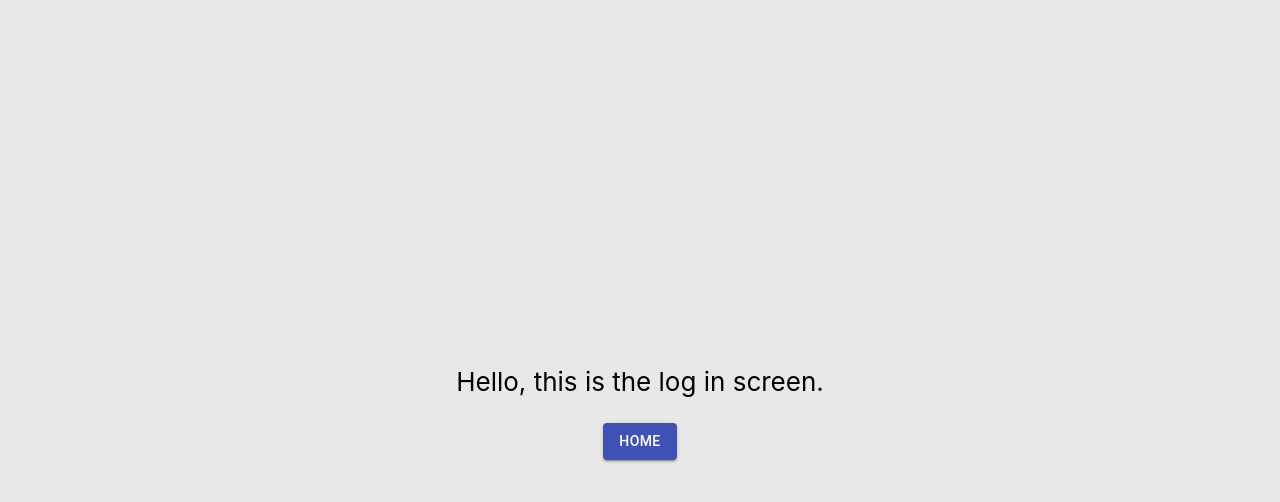
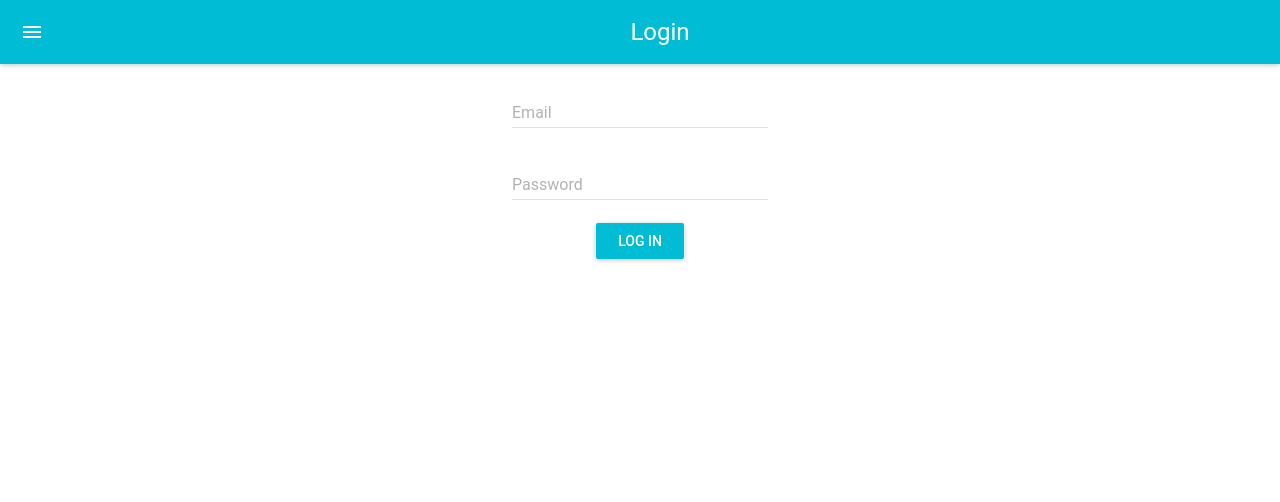
Before and after one commit to fabiolarobles1/los-reyes-de-la-punta-frontend, a React (Create React App) app: page / in a window 1280 px wide. Shown: the top 502 px of the page. Built offline with nearby package versions, Linux system fonts and the light colour scheme.

Commit message:
starting logging page

```diff
--- a/package.json
+++ b/package.json
@@ -7,6 +7,7 @@
     "@testing-library/jest-dom": "^4.2.4",
     "@testing-library/react": "^9.5.0",
     "@testing-library/user-event": "^7.2.1",
+    "material-ui": "^0.20.2",
     "react": "^16.13.1",
     "react-dom": "^16.13.1",
     "react-router-dom": "^5.2.0",
--- a/src/components/Login/Login.js
+++ b/src/components/Login/Login.js
@@ -1,18 +1,19 @@
 import React, { Component } from "react";
-import Button from "@material-ui/core/Button";
-import history from "../../Routing/history";
 import "./Login.css";
+import MainForm from './MainForm'
 
 class Login extends Component {
   render() {
     return (
       <div className="Login">
-        <header className="Login-header">
-          <p>Hello, this is the log in screen.</p>
-          <Button variant="contained" color="primary" onClick={() => history.push("/home")} >
+         <MainForm/>
+        <br/>
+          {/* <Button variant="contained" color="primary" onClick={() => history.push("/home")} >
             Home
-          </Button>
-        </header>
+          </Button>  */}
+          {/*<header className="Login-header">
+          {/* <p>Hello, this is the log in screen.</p>
+        </header> */}
       </div>
     );
   }
--- /dev/null
+++ b/src/components/Login/LoginForm.js
@@ -0,0 +1,58 @@
+import React, { Component } from "react";
+import MuiThemeProvider from "material-ui/styles/MuiThemeProvider";
+import AppBar from "material-ui/AppBar";
+import TextField from "material-ui/TextField";
+import RaisedButton from "material-ui/RaisedButton";
+import history from '../../Routing/history'
+
+
+export class LoginForm extends Component {
+  continue = (e) => {
+    e.preventDefault();
+    this.props.nextStep();
+  };
+
+  render() {
+    const { values, handleChange } = this.props;
+
+    return (
+      <MuiThemeProvider>
+        <React.Fragment>
+          <AppBar title="Login"  />
+          <TextField
+            hintText="Enter your email"
+            floatingLabelText="Email"
+            onChange={handleChange("email")}
+            defaultValue={values.email}
+          />
+          <br />
+          <TextField
+            type="password"
+            hintText="Enter your password"
+            floatingLabelText="Password"
+            onChange={handleChange("password")}
+            defaultValue={values.password}
+          />
+          <br />
+          <RaisedButton
+            label="Log in"
+            primary={true}
+            style={styles.button}
+            onClick={() => history.push("/home")}
+
+          />
+        </React.Fragment>
+      </MuiThemeProvider>
+    );
+  }
+}
+
+
+const styles = {
+  button: {
+    margin: 15,
+  },
+
+};
+
+export default LoginForm;
--- /dev/null
+++ b/src/components/Login/MainForm.js
@@ -0,0 +1,63 @@
+import React, { Component } from 'react';
+import LoginForm from './LoginForm';
+import SignUpForm from '../Sign Up/SignUpForm';
+
+export class MainForm extends Component {
+    state = {
+        step: 1,
+        firstName : '',
+        lastName: '',
+        studentNumber: '',
+        email: '',
+        degree: '',
+        password: ''
+    }
+
+    //Proceed to next step
+    nextStep = () => {
+        const {step} = this.state;
+        this.setState({
+            step: step + 1
+        });
+    }
+
+     //Back to prev state
+     prevStep = () => {
+        const {step} = this.state;
+        this.setState({
+            step: step - 1
+        });
+    }
+
+
+    //Handle fields change
+    handleChange = input => e => {
+        this.setState({[input]: e.target.value});
+    }
+
+
+    render() {
+        const {step} = this.state;
+        const { firstName, lastName, studentNumber, email, degree,  password} = this.state
+        const values = { firstName, lastName, studentNumber, email, degree,  password}
+        switch(step)  {
+            case 1:
+                return(
+                   <LoginForm
+                        nextStep = {this.nextStep}
+                        handleChange={this.handleChange}
+                        values = {values}
+                   />
+                )
+            case 2:
+                return <SignUpForm
+                nextStep = {this.nextStep}
+                prevStep = {this.prevStep}
+                handleChange={this.handleChange}
+                values = {values}
+                />
+        }
+    }
+}
+
+export default MainForm
--- /dev/null
+++ b/src/components/Sign Up/SignUpForm.js
@@ -0,0 +1,13 @@
+import React, { Component } from 'react'
+
+export class SignUpForm extends Component {
+    render() {
+        return (
+            <div>
+                <h1>Another one</h1>
+            </div>
+        )
+    }
+}
+
+export default SignUpForm
```
Also changed, not shown: src/components/Sign Up/SignUp.js (added, +24 -0 lines), 1 other file (tests, documents, lock files or other folders).
